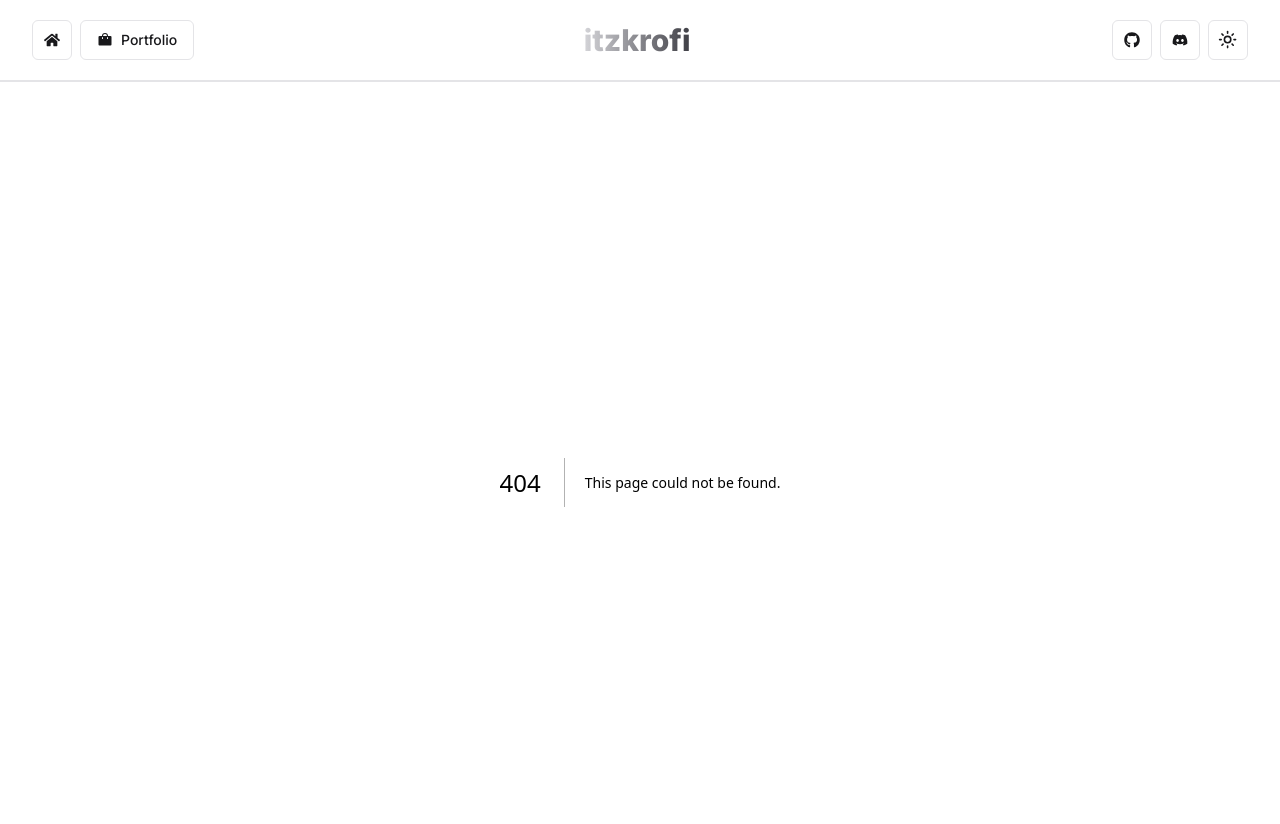
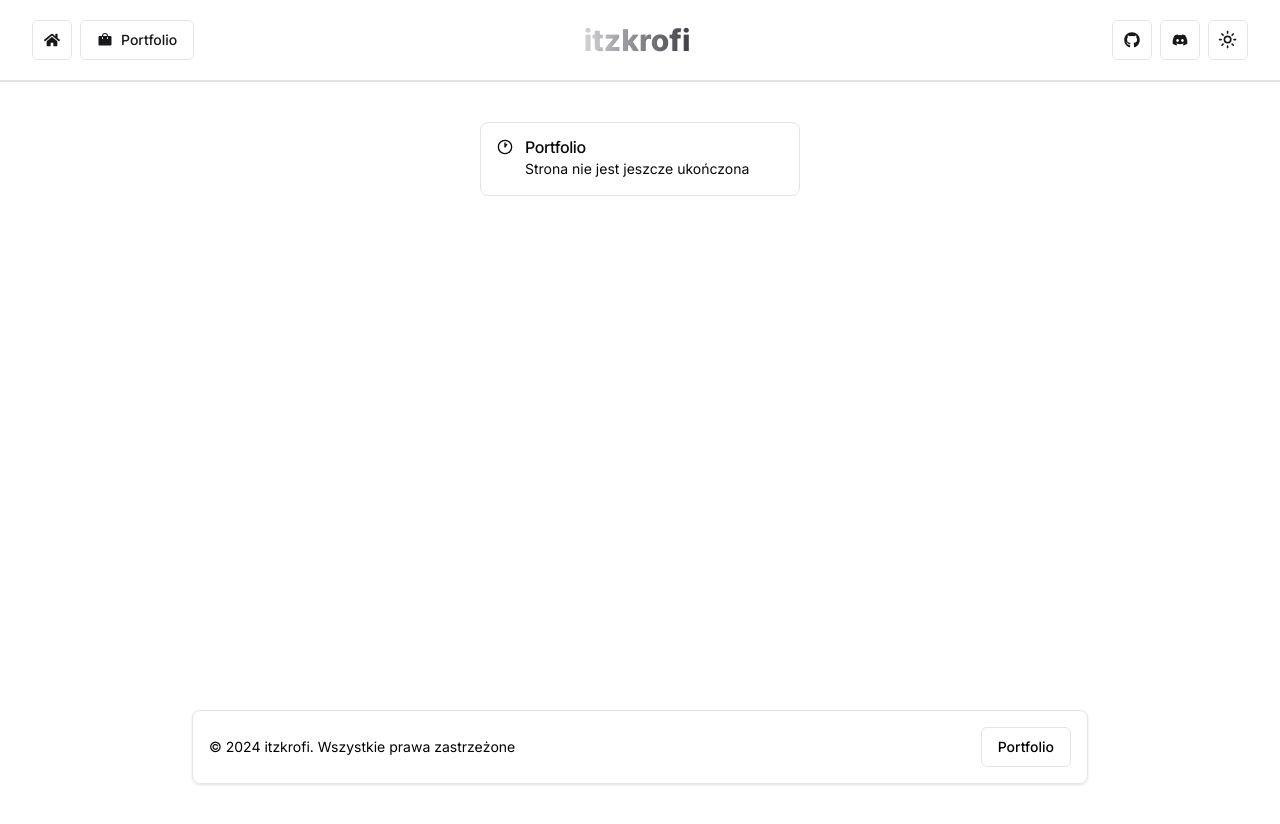
Before and after one commit to kruszeleq/kruszeleq.github.io, a Next.js app: page /portfolio in a window 1280 px wide. Before the commit this address had no page. Shown: the top 824 px of the page. After the commit the page ends 800 px from the top, so only its background shows below. Built offline with nearby package versions, Linux system fonts and the light colour scheme.

Commit message:
Added Footer, Added Portfolio Route

```diff
--- a/src/app/layout.tsx
+++ b/src/app/layout.tsx
@@ -3,6 +3,7 @@ import { Inter } from "next/font/google";
 import "./globals.css";
 import Navbar from "@/components/HomePage/Navbar";
 import { ThemeProvider } from "@/components/theme-provider";
+import Footer from "@/components/HomePage/Footer";
 
 const inter = Inter({ subsets: ["latin"] });
 
@@ -26,6 +27,7 @@ export default function RootLayout({
         >
           <Navbar />
           {children}
+          <Footer />
         </ThemeProvider>
       </body>
     </html>
--- a/src/app/page.tsx
+++ b/src/app/page.tsx
@@ -6,7 +6,7 @@ export default function Home() {
     <div className="py-10 flex justify-center ">
       <Alert className="w-[20rem]">
         <Clock1 className="h-4 w-4" />
-        <AlertTitle>Prace trwają...</AlertTitle>
+        <AlertTitle>Strona główna</AlertTitle>
         <AlertDescription>Strona nie jest jeszcze ukończona</AlertDescription>
       </Alert>
     </div>
--- /dev/null
+++ b/src/app/portfolio/page.tsx
@@ -0,0 +1,16 @@
+import { Alert, AlertDescription, AlertTitle } from "@/components/ui/alert";
+import { Clock1 } from "lucide-react";
+
+const PortfolioPage = () => {
+  return (
+    <div className="py-10 flex justify-center ">
+      <Alert className="w-[20rem]">
+        <Clock1 className="h-4 w-4" />
+        <AlertTitle>Portfolio</AlertTitle>
+        <AlertDescription>Strona nie jest jeszcze ukończona</AlertDescription>
+      </Alert>
+    </div>
+  );
+};
+
+export default PortfolioPage;
--- /dev/null
+++ b/src/components/HomePage/Footer.tsx
@@ -0,0 +1,25 @@
+import React from "react";
+import { Button } from "@/components/ui/button";
+
+const Footer = () => {
+  return (
+    <>
+      <div className="flex flex-wrap justify-center">
+        <footer className="backdrop-blur-md fixed bottom-0 w-[70%] rounded-lg shadow border m-4 mx-10">
+          <div className="w-full mx-auto max-w-screen-xl p-4 space-y-5 md:space-y-0 md:flex md:items-center md:justify-between">
+            <span className="text-sm text-black sm:text-center dark:text-white">
+              © 2024 itzkrofi. Wszystkie prawa zastrzeżone
+            </span>
+            <div className="hidden md:flex flex-wrap items-center mt-3 text-sm font-medium text-black dark:text-white sm:mt-0">
+              <Button variant="outline">
+                <a href="#">Portfolio</a>
+              </Button>
+            </div>
+          </div>
+        </footer>
+      </div>
+    </>
+  );
+};
+
+export default Footer;
--- a/src/components/HomePage/Navbar.tsx
+++ b/src/components/HomePage/Navbar.tsx
@@ -5,7 +5,7 @@ import { MdClose } from "react-icons/md";
 import { PiBagFill } from "react-icons/pi";
 import { ModeToggle } from "./ThemeToggle";
 import { useState } from "react";
-
+import Link from "next/link";
 const Navbar = () => {
   const [isOpen, setIsOpen] = useState(false);
 
@@ -17,15 +17,15 @@ const Navbar = () => {
       <div className="container mx-auto flex flex-wrap flex-row justify-center items-center border-b-2 py-5 text-secondary-foreground">
         <div className="space-x-2 mr-auto hidden md:flex">
           <Button size="icon" variant="outline" asChild>
-            <a href="/">
+            <Link href="/">
               <FaHome className="w-4 h-4" />
-            </a>
+            </Link>
           </Button>
           <Button variant="outline" asChild>
-            <a href="/">
+            <Link href="/portfolio">
               <PiBagFill className="mr-2 w-4 h-4" />
               Portfolio
-            </a>
+            </Link>
           </Button>
         </div>
         <div className="mx-auto">
@@ -59,16 +59,16 @@ const Navbar = () => {
         {isOpen && (
           <div className="flex basis-full flex-col items-center mt-10 space-y-3 border-t-2 py-10">
             <Button variant="outline" asChild className="w-full">
-              <a href="/">
+              <Link href="/">
                 <FaHome className="w-4 h-4 mr-2" />
                 Strona główna
-              </a>
+              </Link>
             </Button>
             <Button variant="outline" asChild className="w-full">
-              <a href="/">
+              <Link href="/portfolio">
                 <PiBagFill className="mr-2 w-4 h-4" />
                 Portfolio
-              </a>
+              </Link>
             </Button>
             <Button variant="outline" asChild className="w-full">
               <a href="https://github.com/kruszeleq">
```
